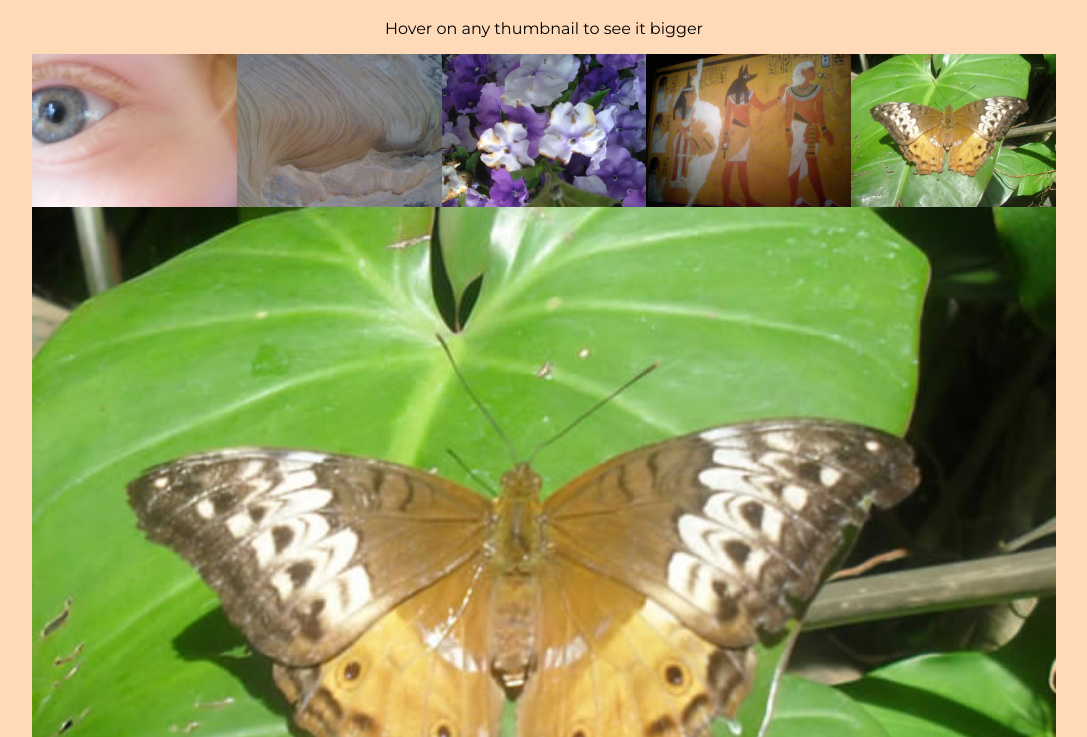
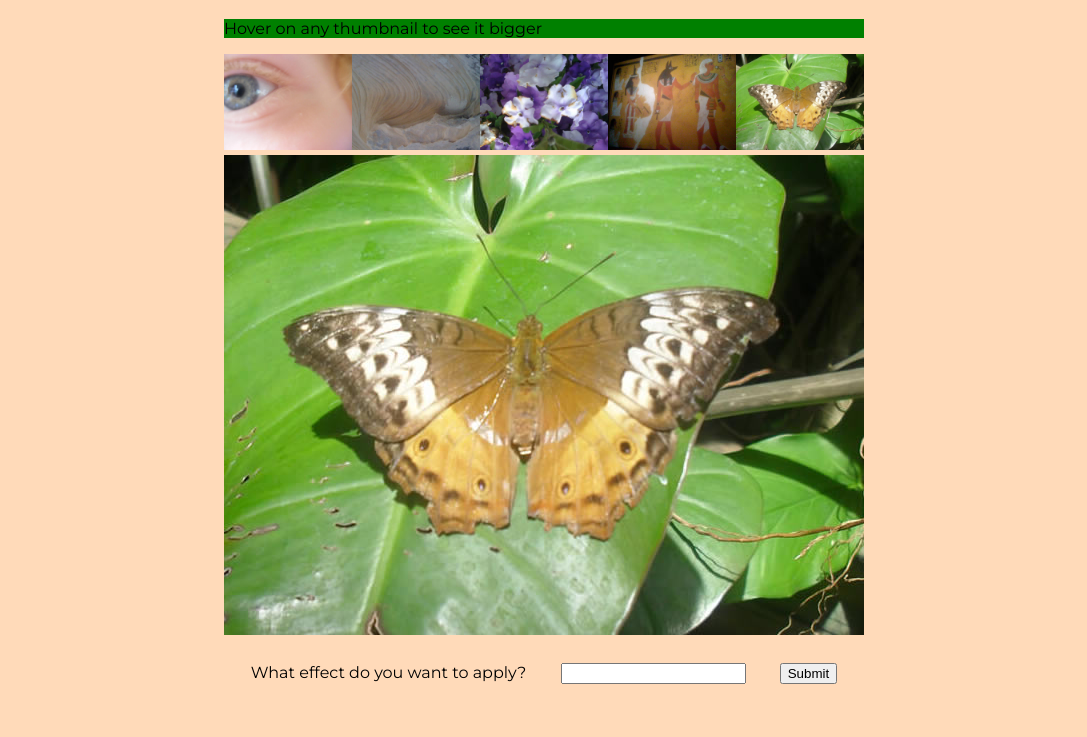
Before and after one commit to ivan-chen-github/final, a plain HTML site: page index.html in a window 1280 px wide. Shown: the part 63-800 px from the top of the page, without its empty margins (96-1183 px from the left). Drawn offline with Linux system fonts and the light colour scheme.

Commit message:
Finished css

```diff
--- a/index.html
+++ b/index.html
@@ -28,9 +28,12 @@
         <figure>
             <img class="displayed-img" src="images/pic5.jpg" alt="Butterfly on a leaf">
         </figure>
-        <label>What effect do you want to apply?</label>
-        <input id="effect" type="text">
-        <button>Submit</button>
+        <br>
+        <div class="bottom">
+            <label>What effect do you want to apply?</label>
+            <input id="effect" type="text">
+            <button>Submit</button>
+        </div>
     </main>
 </body>
 
--- a/styles/style.css
+++ b/styles/style.css
@@ -1,34 +1,26 @@
 body {
     font-family: 'Montserrat', sans-serif;
-    width: 80%;
-    margin:auto;
+    margin: 0 10%;
+    width: 80%
 }
-
+figure {
+    margin: 5px 0;
+}
 #thumb-bar{
     display: flex;
 }
-
 div img {
     width: 20%;
 }
-
 h1 {
     text-align: center;
 }
-
 p {
     text-align: center;
 }
-
-figure {
-    width: 100%;
-    margin:auto
-}
-
 .displayed-img {
     width: 100%;
 }
-
 label {
     display:block;
     text-align: center;
@@ -42,9 +34,29 @@ button {
     margin:auto;
 }
 
-
 @media screen and (min-width: 640px) {
     body {
-    background-color: peachpuff;
+        background-color: peachpuff;
+        width: 640px;
+        margin: auto
+    }
+    p {
+        text-align: left;
+        background-color: green;
+    }
+    .bottom {
+        text-align: center;
+    }
+    label{
+        display: inline-block;
+        margin: 0 15px;
+    }
+    input {
+        display: inline-block;
+        margin: 0 15px;
+    }
+    button {
+        display: inline-block;
+        margin: 0 15px;
     }
 }
```
